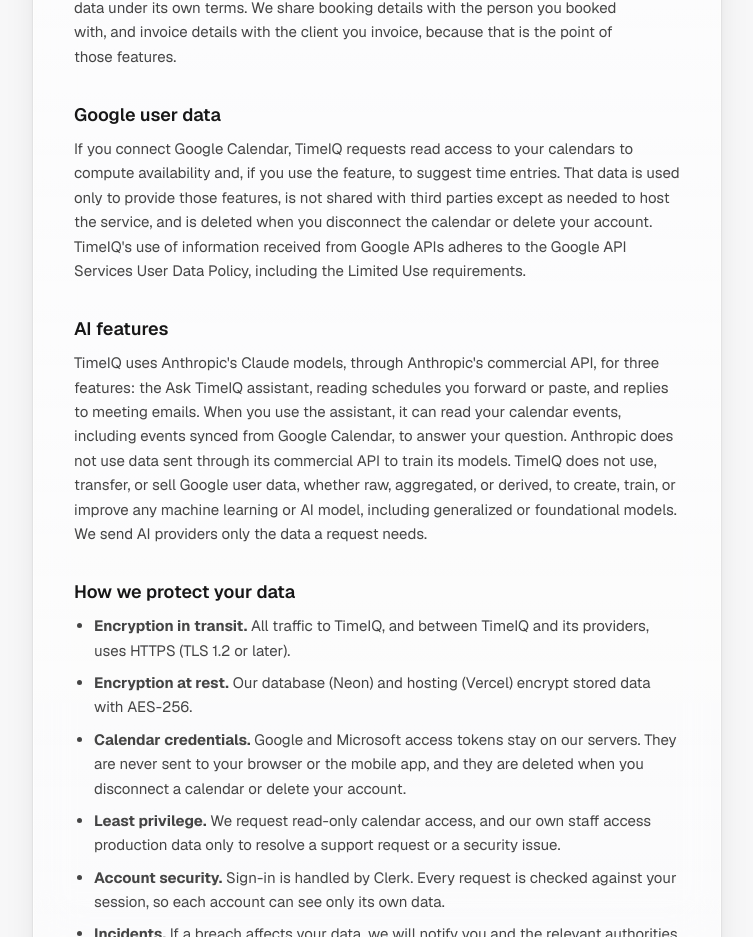
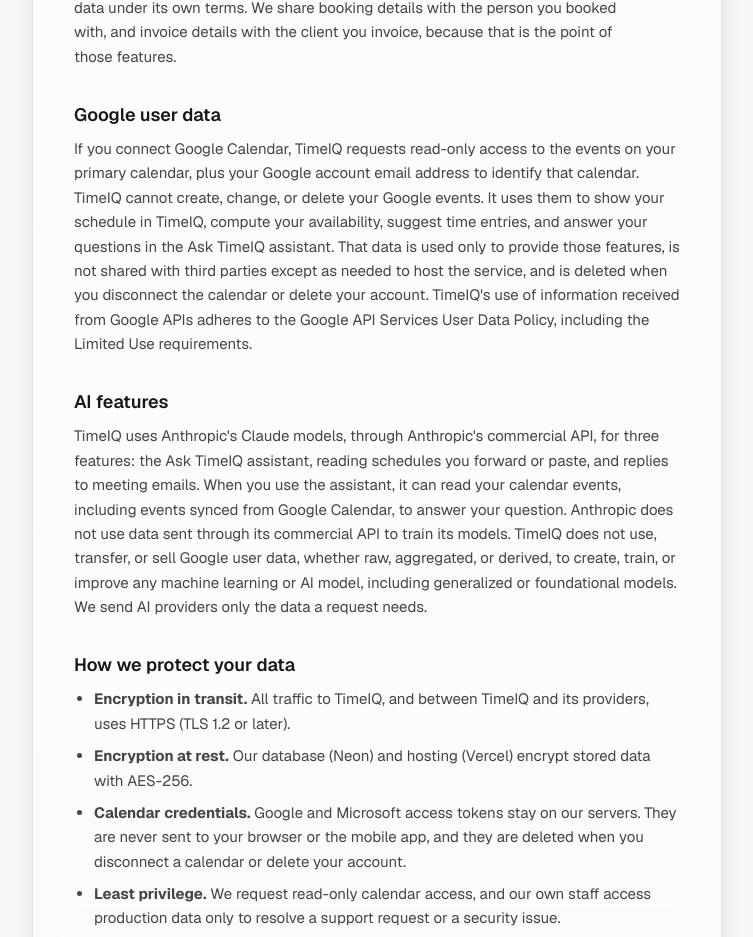
Before and after one commit to simsketch/timeiq, a Next.js app in the folder frontend/: page /privacy in a window 1280 px wide. Shown: the part 1292-2229 px from the top of the page, without its empty margins (263-1016 px from the left). Built offline with nearby package versions, Linux system fonts and the light colour scheme; no server answers.

Commit message:
Google: narrow to calendar.events.readonly; privacy policy states exact Google access

```diff
--- a/frontend/src/app/privacy/page.tsx
+++ b/frontend/src/app/privacy/page.tsx
@@ -59,7 +59,7 @@ export default function PrivacyPage() {
           </Section>
 
           <Section title="Google user data">
-            If you connect Google Calendar, TimeIQ requests read access to your calendars to compute availability and, if you use the feature, to suggest time entries. That data is used only to provide those features, is not shared with third parties except as needed to host the service, and is deleted when you disconnect the calendar or delete your account. TimeIQ&apos;s use of information received from Google APIs adheres to the Google API Services User Data Policy, including the Limited Use requirements.
+            If you connect Google Calendar, TimeIQ requests read-only access to the events on your primary calendar, plus your Google account email address to identify that calendar. TimeIQ cannot create, change, or delete your Google events. It uses them to show your schedule in TimeIQ, compute your availability, suggest time entries, and answer your questions in the Ask TimeIQ assistant. That data is used only to provide those features, is not shared with third parties except as needed to host the service, and is deleted when you disconnect the calendar or delete your account. TimeIQ&apos;s use of information received from Google APIs adheres to the Google API Services User Data Policy, including the Limited Use requirements.
           </Section>
 
           <Section title="AI features">
```
Also changed, not shown: 1 other file (tests, documents, lock files or other folders).
